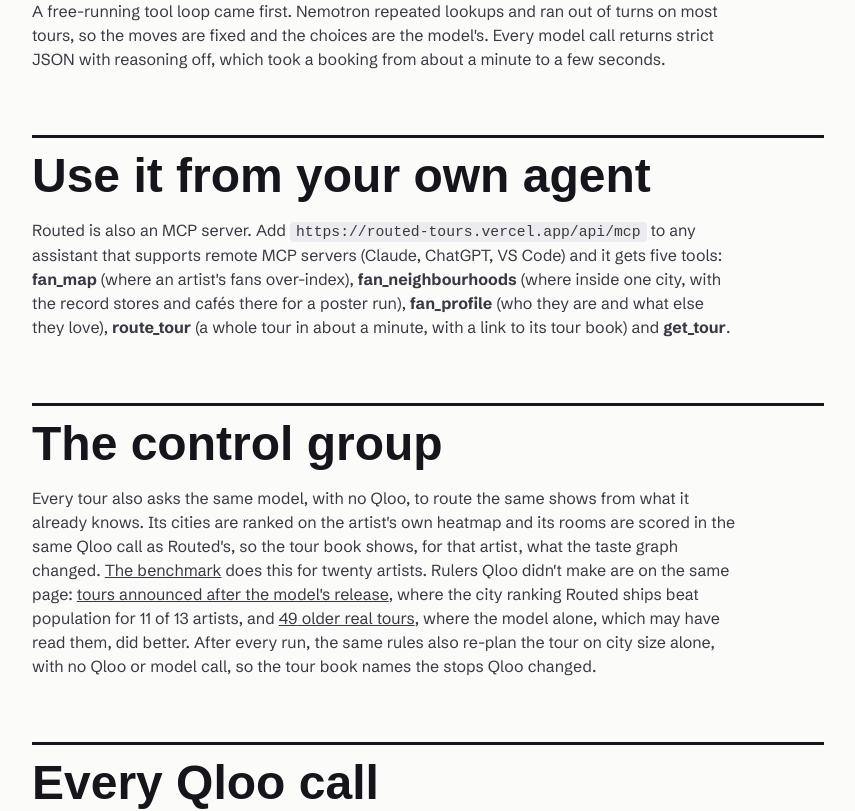
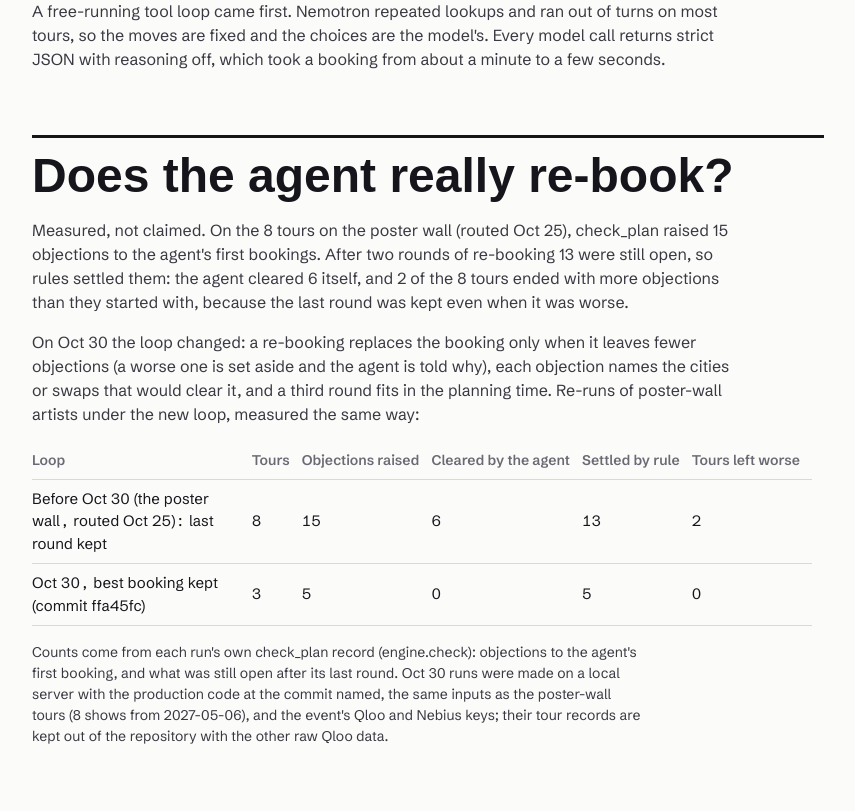
Before and after one commit to RohanGlitched/routed, a Next.js app: page /how in a window 1280 px wide. Shown: the part 2460-3271 px from the top of the page, without its empty margins (212-1067 px from the left). Built offline with nearby package versions, Linux system fonts and the light colour scheme; no server answers; a web font is replaced by a local one.

Commit message:
A re-booking no better as a whole keeps the agent's changes that help on their own (the leg fixed, the room it broke left as it was); /how measures the agent loop: objections raised, cleared by the agent and settled by rule, before and after Oct 30, and quotes the poster wall's measured costs

```diff
--- a/app/how/how.module.css
+++ b/app/how/how.module.css
@@ -38,3 +38,9 @@
 }
 .example details { margin: 6px 0; }
 .example summary { cursor: pointer; font-size: 13px; font-weight: 600; color: var(--blue); }
+
+/* The agent loop, measured: one row per loop version. Scrolls sideways on a phone rather than squeezing. */
+.loopTable { display: block; overflow-x: auto; width: 100%; max-width: 52em; border-collapse: collapse; margin-top: 16px; font-size: 15px; font-variant-numeric: tabular-nums; }
+.loopTable th, .loopTable td { padding: 8px 12px 8px 0; text-align: left; border-bottom: 1px solid var(--rule); white-space: nowrap; }
+.loopTable th { font-weight: 600; color: var(--mute); font-size: 14px; }
+.loopTable td:first-child { white-space: normal; min-width: 14em; }
--- a/app/how/page.tsx
+++ b/app/how/page.tsx
@@ -10,6 +10,9 @@
 import { H2H_ARTISTS } from "@/components/proof/HeadToHead";
 import { OUTSIDE2, POST } from "@/components/proof/PostCutoff";
 import { AgentLoop } from "./AgentLoop";
+import { span, wallStats } from "@/lib/wallstats";
+import { SUPPORT_RATIO } from "@/lib/agent/rooms";
+import LOOP from "@/data/agent-loop/runs.json";
 import s from "./how.module.css";
 
 const pc = (v: number) => `${Math.round(v * 100)}%`;
@@ -46,6 +49,11 @@
 
 export default async function How() {
   const ex = await example();
+  const ws = wallStats(await showcaseTours().catch(() => []));
+  const typical = ws ? `${span(ws.qloo.min, ws.qloo.max)} Qloo requests (median ${ws.qloo.median}), ${span(ws.model.min, ws.model.max)} model calls and ${span(Math.round(ws.tokens.min / 1000), Math.round(ws.tokens.max / 1000))} thousand tokens each` : undefined;
+  const sum = (rows: { before: number; after: number }[]) => ({ raised: rows.reduce((n, r) => n + r.before, 0), open: rows.reduce((n, r) => n + r.after, 0), cleared: rows.reduce((n, r) => n + Math.max(0, r.before - r.after), 0), worse: rows.filter((r) => r.after > r.before).length, n: rows.length });
+  const old = sum(LOOP.oct25.tours);
+  const fresh = LOOP.oct30.map((b) => ({ ...b, ...sum(b.tours) }));
   return (
     <div className={`wrap ${s.page}`}>
       <h1 className={s.h1}>How Routed works</h1>
@@ -57,7 +65,7 @@
 
       <section className={s.sec}>
         <h2 className={s.h2}>The agent</h2>
-        <AgentLoop log={ex?.log} usage={ex?.usage} artist={ex?.artist} />
+        <AgentLoop log={ex?.log} usage={ex?.usage} artist={ex?.artist} typical={typical} />
         <p>
           NVIDIA Nemotron 3 Ultra (on Nebius Token Factory) works the way a booking agent does. It <b>shortlists</b> cities from Qloo&apos;s fan cities, weighing fan strength against geography, with a few alternates. It reads them in the order that tested best against real tours, each city&apos;s Qloo fan rank averaged with its rank by population; Qloo&apos;s top {FAN_KEEP} fan cities always stay, and only the top {FAN_CAP} are candidates unless a long leg needs a city to close it. Routed then <b>scouts</b> every shortlisted city through Qloo: the rooms these fans go to and the artists who share the audience. With that evidence the model <b>books</b> one room per city and one support act for the whole run, and writes one sentence on why. Then <b>check_plan</b> runs the tour&apos;s rules over the booking as a tool and sends every objection back; the model <b>re-books</b>, changing only what an objection names, up to {MAX_REVISIONS} times.
         </p>
@@ -67,6 +75,49 @@
         <p>
           A free-running tool loop came first. Nemotron repeated lookups and ran out of turns on most tours, so the moves are fixed and the choices are the model&apos;s. Every model call returns strict JSON with reasoning off, which took a booking from about a minute to a few seconds.
         </p>
+      </section>
+
+      <section className={s.sec}>
+        <h2 className={s.h2} id="agent-check">Does the agent really re-book?</h2>
+        <p>
+          Measured, not claimed. On the {old.n} tours on the poster wall (routed Oct 25), check_plan raised {old.raised} objections to the agent&apos;s first bookings. After two rounds of re-booking {old.open} were still open, so rules settled them: the agent cleared {old.cleared} itself, and {old.worse} of the {old.n} tours ended with more objections than they started with, because the last round was kept even when it was worse.
+        </p>
+        <p>
+          On Oct 30 the loop changed: a re-booking replaces the booking only when it leaves fewer objections (a worse one is set aside and the agent is told why), each objection names the cities or swaps that would clear it, and a third round fits in the planning time. Re-runs of poster-wall artists under the new loop, measured the same way:
+        </p>
+        <table className={s.loopTable}>
+          <thead>
+            <tr>
+              <th scope="col">Loop</th>
+              <th scope="col">Tours</th>
+              <th scope="col">Objections raised</th>
+              <th scope="col">Cleared by the agent</th>
+              <th scope="col">Settled by rule</th>
+              <th scope="col">Tours left worse</th>
+            </tr>
+          </thead>
+          <tbody>
+            <tr>
+              <td>{LOOP.oct25.label}</td>
+              <td>{old.n}</td>
+              <td>{old.raised}</td>
+              <td>{old.cleared}</td>
+              <td>{old.open}</td>
+              <td>{old.worse}</td>
+            </tr>
+            {fresh.map((b) => (
+              <tr key={b.label}>
+                <td>{b.label}</td>
+                <td>{b.n}</td>
+                <td>{b.raised}</td>
+                <td>{b.cleared}</td>
+                <td>{b.open}</td>
+                <td>{b.worse}</td>
+              </tr>
+            ))}
+          </tbody>
+        </table>
+        <p className={s.note}>{LOOP.note}</p>
       </section>
 
       <section className={s.sec}>
@@ -135,9 +186,10 @@
           <li>
             Rooms are sized to the usual crowd. Capacities come from Wikidata&apos;s maximum-capacity property (the item must be the room itself, not a hall inside it), then from a web page that names the room, read by rule with the source linked; one number per room, everywhere. A room that holds 60–250% of the crowd is booked for one night, in a booker&apos;s order: a close fit ({pc(SNUG.min)}–{pc(SNUG.max)}) first, then one the fans sell out (60–{pc(SNUG.min)}), then a loose fit ({pc(SNUG.max)}–250%), because selling out a slightly small room beats half-filling a big one. Failing that, one that holds {pc(TWO_NIGHT_MIN)}–60% is booked for two nights, so the two nights hold everyone; then one up to {REDUCED_MAX} times the crowd in a reduced configuration; then a measured room at {pc(SHORT_MIN)}–{pc(TWO_NIGHT_MIN)} for one night, with the sheet saying how short; then a room whose capacity couldn&apos;t be found (the sheet says to ask). A room known to miss by more is booked only when nothing else is left. No stadium below a {STADIUM_MIN_DRAW.toLocaleString("en-US")} crowd.
           </li>
-          <li>One support act for the whole run, as on a real tour: never the headliner&apos;s own member or a member of another band, clearly smaller than the headliner, and sharing a genre with them. The other artists each city suggested are listed as local options.</li>
-          <li>A pitch may only use figures from its stop&apos;s evidence. Any other figure is struck through on the page.</li>
-          <li>The fans&apos; neighbourhood is named by a vote of the Qloo places within {NEAR_VOTE_M} m of the city&apos;s hottest heatmap tile, each filed by Qloo under a neighbourhood. A room &ldquo;sits in&rdquo; it only when Qloo files the room under that same name; otherwise the day sheet gives the room&apos;s distance from the hottest blocks. Where Qloo names no neighbourhood, the sheet says so.</li>
+          <li>One support act for the whole run, as on a real tour: never the headliner&apos;s own member or a member of another band, well below the headliner on Qloo&apos;s popularity (at least {SUPPORT_RATIO} times further from the top, so a co-headliner priced like one isn&apos;t booked as support), and sharing a genre with them. The other artists each city suggested are listed as local options.</li>
+          <li>A pitch may only use figures from its stop&apos;s evidence; any other figure is struck through on the page. A stop&apos;s one-line reason is held to more: prompt jargon, &ldquo;fits&rdquo; outside {pc(SNUG.min)}–{pc(SNUG.max)} of the crowd, a figure not in the evidence or a match score written as a rank, and the rule&apos;s own sentence replaces it.</li>
+          <li>The hold request is written for the talent buyer: the dates and the hold, the routing in and out, the room against the crowd, one line of Qloo evidence and the support act, then the fields an offer needs (ticket price, deal, set lengths, last play in the market, the radius) left for the agent to fill in.</li>
+          <li>The fans&apos; neighbourhood is named by a vote of the Qloo places within {NEAR_VOTE_M} m of the city&apos;s hottest heatmap tile, each filed by Qloo under a neighbourhood. A room &ldquo;sits in&rdquo; it only when Qloo files the room under that same name; otherwise the day sheet gives the room&apos;s distance from the hottest blocks. Where Qloo names no neighbourhood, the one OpenStreetMap puts the hottest tile in is named and credited; where neither does, the sheet says so.</li>
           <li>A day sheet says a room &ldquo;fits&rdquo; only when it holds {pc(SNUG.min)}–{pc(SNUG.max)} of the crowd; otherwise it says what the room holds against the crowd.</li>
         </ul>
       </section>
--- /dev/null
+++ b/data/agent-loop/runs.json
@@ -0,0 +1,125 @@
+{
+ "note": "Counts come from each run's own check_plan record (engine.check): objections to the agent's first booking, and what was still open after its last round. Oct 30 runs were made on a local server with the production code at the commit named, the same inputs as the poster-wall tours (8 shows from 2027-05-06), and the event's Qloo and Nebius keys; their tour records are kept out of the repository with the other raw Qloo data.",
+ "oct25": {
+  "label": "Before Oct 30 (the poster wall, routed Oct 25): last round kept",
+  "tours": [
+   {
+    "artist": "Sierra Ferrell",
+    "tour": "8v4ce57nx6",
+    "before": 3,
+    "after": 3,
+    "rounds": 2,
+    "revised": 4,
+    "modelCalls": 6,
+    "qloo": 87
+   },
+   {
+    "artist": "Japanese Breakfast",
+    "tour": "5ezd3ab55f",
+    "before": 2,
+    "after": 0,
+    "rounds": 2,
+    "revised": 3,
+    "modelCalls": 6,
+    "qloo": 88
+   },
+   {
+    "artist": "Fontaines D.C.",
+    "tour": "fx3xht5bex",
+    "before": 3,
+    "after": 1,
+    "rounds": 2,
+    "revised": 3,
+    "modelCalls": 6,
+    "qloo": 95
+   },
+   {
+    "artist": "Khruangbin",
+    "tour": "at2uxhew2q",
+    "before": 2,
+    "after": 2,
+    "rounds": 2,
+    "revised": 0,
+    "modelCalls": 6,
+    "qloo": 104
+   },
+   {
+    "artist": "Zach Bryan",
+    "tour": "3nuqugrj3n",
+    "before": 1,
+    "after": 0,
+    "rounds": 2,
+    "revised": 1,
+    "modelCalls": 6,
+    "qloo": 87
+   },
+   {
+    "artist": "Alvvays",
+    "tour": "w4cverzz63",
+    "before": 1,
+    "after": 4,
+    "rounds": 2,
+    "revised": 1,
+    "modelCalls": 6,
+    "qloo": 86
+   },
+   {
+    "artist": "Turnstile",
+    "tour": "xf4rbjj9s9",
+    "before": 1,
+    "after": 2,
+    "rounds": 2,
+    "revised": 2,
+    "modelCalls": 6,
+    "qloo": 89
+   },
+   {
+    "artist": "MJ Lenderman",
+    "tour": "xzm49sq9qt",
+    "before": 2,
+    "after": 1,
+    "rounds": 2,
+    "revised": 5,
+    "modelCalls": 6,
+    "qloo": 81
+   }
+  ]
+ },
+ "oct30": [
+  {
+   "label": "Oct 30, best booking kept (commit ffa45fc)",
+   "tours": [
+    {
+     "artist": "Alvvays",
+     "tour": "bbwd33vxdb",
+     "before": 2,
+     "after": 2,
+     "rounds": 3,
+     "revised": 0,
+     "modelCalls": 8,
+     "qloo": 88
+    },
+    {
+     "artist": "Sierra Ferrell",
+     "tour": "kae4mm4tz3",
+     "before": 1,
+     "after": 1,
+     "rounds": 3,
+     "revised": 0,
+     "modelCalls": 8,
+     "qloo": 90
+    },
+    {
+     "artist": "Japanese Breakfast",
+     "tour": "en9nug938i",
+     "before": 2,
+     "after": 2,
+     "rounds": 3,
+     "revised": 0,
+     "modelCalls": 8,
+     "qloo": 81
+    }
+   ]
+  }
+ ]
+}
--- a/lib/agent/plan.ts
+++ b/lib/agent/plan.ts
@@ -485,6 +485,45 @@
       }
     }
   return "";
+}
+
+/**
+ * The agent's own changes, kept one at a time where they help: each change in its re-booking (a city swapped for
+ * another, a room changed) is applied to the best booking so far on its own and kept when check_plan then objects
+ * to less. A round that fixes the leg but breaks a room keeps the leg fix. Returns the merged booking and what was
+ * kept, in the agent's words ("Louisville to Lexington"), or null when no single change helps.
+ */
+export function keepHelpful(best: BookStop[], next: BookStop[], check: (s: BookStop[]) => Objection[], name: (id: string) => string): { stops: BookStop[]; objections: Objection[]; kept: string[] } | null {
+  type Edit = { label: string; apply: (s: BookStop[]) => BookStop[] | null };
+  const edits: Edit[] = [];
+  const gone = best.filter((p) => !next.some((x) => x.city_id === p.city_id));
+  const came = next.filter((x) => !best.some((p) => p.city_id === x.city_id));
+  for (const g of gone)
+    for (const c of came)
+      edits.push({ label: `${name(g.city_id)} to ${name(c.city_id)}`, apply: (s) => (s.some((x) => x.city_id === g.city_id) && !s.some((x) => x.city_id === c.city_id) ? s.map((x) => (x.city_id === g.city_id ? { ...c, opener_id: x.opener_id } : x)) : null) });
+  for (const x of next) {
+    const p = best.find((y) => y.city_id === x.city_id);
+    if (p && p.room_id !== x.room_id) edits.push({ label: `the room in ${name(x.city_id)}`, apply: (s) => s.map((y) => (y.city_id === x.city_id ? { ...y, room_id: x.room_id } : y)) });
+  }
+  let stops = best;
+  let objections = check(best);
+  const kept: string[] = [];
+  for (let improved = true; improved; ) {
+    improved = false;
+    for (const e of edits) {
+      if (kept.includes(e.label)) continue;
+      const cand = e.apply(stops);
+      if (!cand) continue;
+      const o = check(cand);
+      if (o.length < objections.length) {
+        stops = cand;
+        objections = o;
+        kept.push(e.label);
+        improved = true;
+      }
+    }
+  }
+  return kept.length ? { stops, objections, kept } : null;
 }
 
 /** The better of two bookings by check_plan: fewer objections wins; on a tie the earlier one stands. */
@@ -1058,9 +1097,12 @@
       const after = checkPlan(next, ctx());
       const kept = better(best, { objections: after });
       const was = best.objections.length;
-      log({ kind: "model", text: `The agent re-booked after the check (round ${rounds} of ${MAX_REVISIONS}).`, result: `${swaps.length ? `${swaps.length} pick${swaps.length === 1 ? "" : "s"} changed` : "No pick changed"}; ${after.length ? `${after.length} objection${after.length === 1 ? "" : "s"} left: ${after.map((o) => `${o.city_id ? `${name(o.city_id)}: ` : ""}${o.short}`).join("; ")}` : "every rule clears"}${kept ? "" : `; that is no better than the ${was} before, so the earlier booking stands`}`, swaps, ms: Date.now() - t });
+      // A round no better as a whole may still hold changes that help on their own: keep those.
+      const merged = kept ? null : keepHelpful(best.stops, next, (s) => checkPlan(s, ctx()), name);
+      log({ kind: "model", text: `The agent re-booked after the check (round ${rounds} of ${MAX_REVISIONS}).`, result: `${swaps.length ? `${swaps.length} pick${swaps.length === 1 ? "" : "s"} changed` : "No pick changed"}; ${after.length ? `${after.length} objection${after.length === 1 ? "" : "s"} left: ${after.map((o) => `${o.city_id ? `${name(o.city_id)}: ` : ""}${o.short}`).join("; ")}` : "every rule clears"}${kept ? "" : merged ? `; as a whole no better than the ${was} before, so only the agent's changes that help on their own are kept (${merged.kept.join(", ")}), leaving ${merged.objections.length}` : `; that is no better than the ${was} before, so the earlier booking stands`}`, swaps, ms: Date.now() - t });
       if (kept) best = { stops: next, objections: after, round: rounds };
-      else setAside.push(`Your round ${rounds} re-booking (${swaps.map((x) => `${x.proposed} to ${x.chose}`).join(", ") || "no change"}) left ${after.length} objection${after.length === 1 ? "" : "s"}, no fewer than the ${was} before, so it was set aside: try a different fix.`);
+      else if (merged) best = { stops: merged.stops, objections: merged.objections, round: rounds };
+      if (!kept) setAside.push(`Your round ${rounds} re-booking (${swaps.map((x) => `${x.proposed} to ${x.chose}`).join(", ") || "no change"}) left ${after.length} objection${after.length === 1 ? "" : "s"}, no fewer than the ${was} before${merged ? `; of it, ${merged.kept.join(" and ")} helped and ${merged.kept.length === 1 ? "is" : "are"} kept` : ", so it was set aside"}: fix what is still objected to below.`);
     }
     booked = best.stops;
     objections = best.objections;
```
Also changed, not shown: 1 other file (tests, documents, lock files or other folders).
